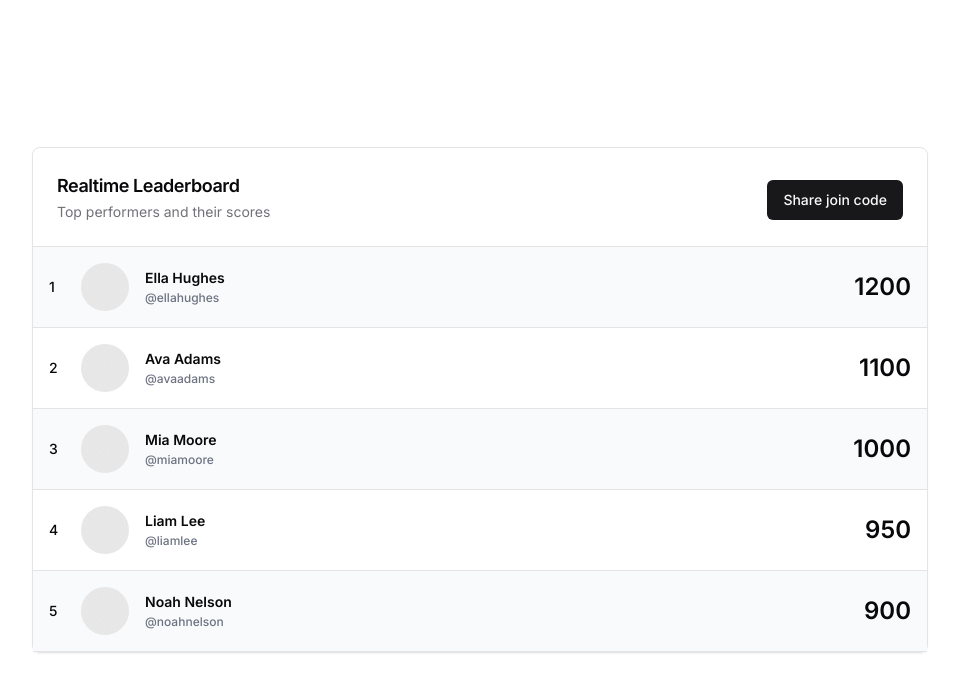
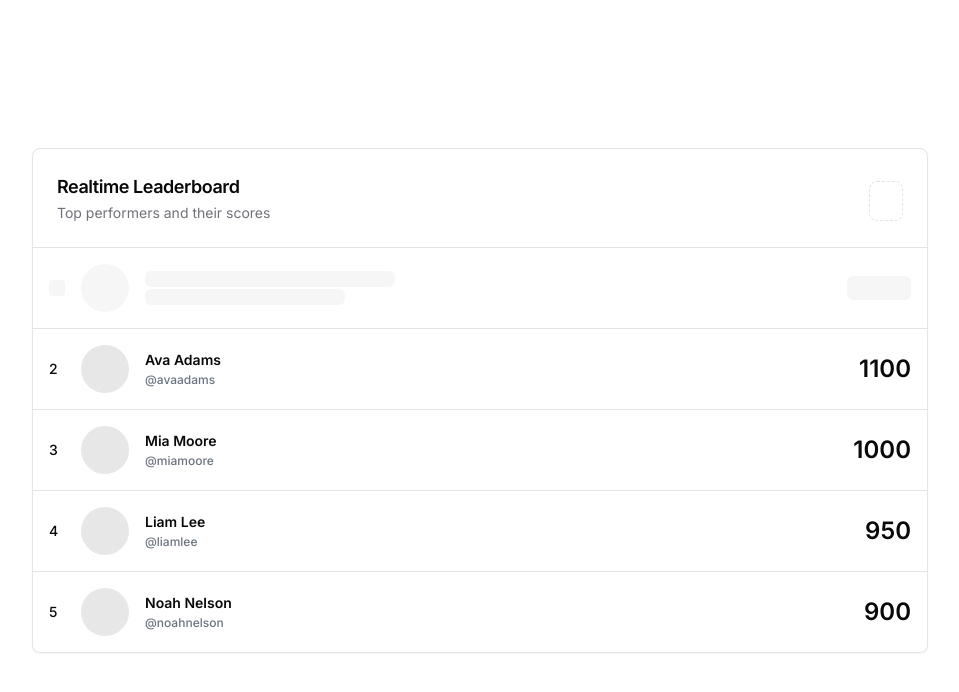
Before and after one commit to jacobhq/pong, a Next.js app in the folder web/: page / in a window 1280 px wide. Shown: the top 692 px of the page, without its empty margins (160-1119 px from the left). Built offline with nearby package versions, Linux system fonts and the light colour scheme.

Commit message:
prep for new game logic

```diff
--- a/web/components/leaderboard.tsx
+++ b/web/components/leaderboard.tsx
@@ -8,6 +8,7 @@ import {
     DialogTitle,
     DialogTrigger
 } from "@/components/ui/dialog";
+import { Skeleton } from "@/components/ui/skeleton"
 
 export function Leaderboard({id}: { id: string }) {
     return (
@@ -21,7 +22,10 @@ export function Leaderboard({id}: { id: string }) {
                     <div className="flex flex-row ml-auto items-center space-x-2">
                         <Dialog>
                             <DialogTrigger asChild>
-                                <Button>Share join code</Button>
+                                <Button variant="outline"
+                                        className="flex items-center border border-dashed rounded-lg p-4 justify-center">
+                                    <div className="text-3xl font-mono font-semibold tracking-tighter">{id}</div>
+                                </Button>
                             </DialogTrigger>
                             <DialogContent>
                                 <DialogHeader>
@@ -38,29 +42,15 @@ export function Leaderboard({id}: { id: string }) {
                     </div>
                 </CardHeader>
                 <CardContent className="p-0">
-                    <div
-                        className="flex flex-col w-full text-sm font-medium grid-cols-1 sm:grid-cols-2 md:grid-cols-3 lg:grid-cols-4 xl:grid-cols-5">
-                        <div
-                            className="flex flex-row items-center gap-4 p-4 border-t last:border-b bg-gray-50 dark:bg-gray-800">
-                            <div className="flex items-center w-4 h-4 text-sm font-medium">1</div>
-                            <div className="flex items-center w-12 h-12">
-                                <img
-                                    alt="Avatar"
-                                    className="rounded-full"
-                                    height="48"
-                                    src="/placeholder.svg"
-                                    style={{
-                                        aspectRatio: "48/48",
-                                        objectFit: "cover",
-                                    }}
-                                    width="48"
-                                />
+                    <div className="flex flex-col w-full text-sm font-medium grid-cols-1 sm:grid-cols-2 md:grid-cols-3 lg:grid-cols-4 xl:grid-cols-5">
+                        <div className="flex flex-row items-center gap-4 p-4 border-t">
+                            <Skeleton className="w-4 h-4 rounded"/>
+                            <Skeleton className="w-12 h-12 rounded-full"/>
+                            <div className="grid gap-0.5">
+                                <Skeleton className="h-4 w-[250px]"/>
+                                <Skeleton className="h-4 w-[200px]"/>
                             </div>
-                            <div className="grid gap-0.5">
-                                <div className="text-sm font-semibold">Ella Hughes</div>
-                                <div className="text-xs text-gray-500 dark:text-gray-400">@ellahughes</div>
-                            </div>
-                            <div className="ml-auto text-2xl font-semibold">1200</div>
+                            <Skeleton className="h-6 w-16 ml-auto"/>
                         </div>
                         <div className="flex flex-row items-center gap-4 p-4 border-t last:border-b">
                             <div className="flex items-center w-4 h-4 text-sm font-medium">2</div>
@@ -83,8 +73,7 @@ export function Leaderboard({id}: { id: string }) {
                             </div>
                             <div className="ml-auto text-2xl font-semibold">1100</div>
                         </div>
-                        <div
-                            className="flex flex-row items-center gap-4 p-4 border-t last:border-b bg-gray-50 dark:bg-gray-800">
+                        <div className="flex flex-row items-center gap-4 p-4 border-t">
                             <div className="flex items-center w-4 h-4 text-sm font-medium">3</div>
                             <div className="flex items-center w-12 h-12">
                                 <img
@@ -105,7 +94,7 @@ export function Leaderboard({id}: { id: string }) {
                             </div>
                             <div className="ml-auto text-2xl font-semibold">1000</div>
                         </div>
-                        <div className="flex flex-row items-center gap-4 p-4 border-t last:border-b">
+                        <div className="flex flex-row items-center gap-4 p-4 border-t">
                             <div className="flex items-center w-4 h-4 text-sm font-medium">4</div>
                             <div className="flex items-center w-12 h-12">
                                 <img
@@ -126,8 +115,7 @@ export function Leaderboard({id}: { id: string }) {
                             </div>
                             <div className="ml-auto text-2xl font-semibold">950</div>
                         </div>
-                        <div
-                            className="flex flex-row items-center gap-4 p-4 border-t last:border-b bg-gray-50 dark:bg-gray-800">
+                        <div className="flex flex-row items-center gap-4 p-4 border-t">
                             <div className="flex items-center w-4 h-4 text-sm font-medium">5</div>
                             <div className="flex items-center w-12 h-12">
                                 <img
--- /dev/null
+++ b/web/components/ui/skeleton.tsx
@@ -0,0 +1,15 @@
+import { cn } from "@/lib/utils"
+
+function Skeleton({
+  className,
+  ...props
+}: React.HTMLAttributes<HTMLDivElement>) {
+  return (
+    <div
+      className={cn("animate-pulse rounded-md bg-muted", className)}
+      {...props}
+    />
+  )
+}
+
+export { Skeleton }
--- a/web/lib/types.ts
+++ b/web/lib/types.ts
@@ -3,6 +3,7 @@ export type Game = {
     id: string
     name: string
     owner: string
+    state: "lobby" | "ongoing"
     model: string
 }
 
```
